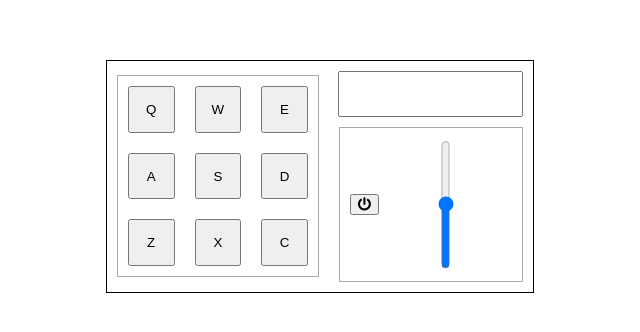
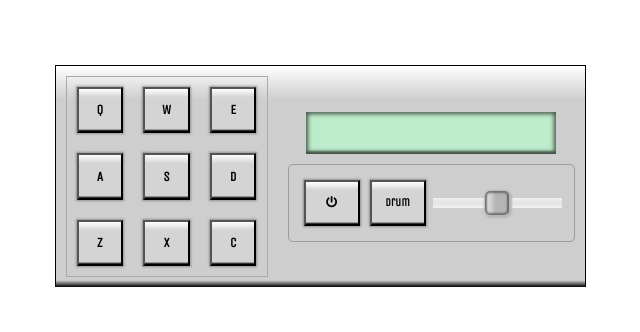
Before and after one commit to sauravk7077/drumbeat_machine, a React app: page / in a window 1280 px wide. Shown: the part 232-564 px from the top of the page, without its empty margins (320-960 px from the left). Built offline with nearby package versions, Linux system fonts and the light colour scheme.

Commit message:
added electric mode

```diff
--- a/src/Components/Button.js
+++ b/src/Components/Button.js
@@ -6,6 +6,7 @@ class Button extends React.Component{
         this.handleClick = this.handleClick.bind(this);
         this.playSound = this.playSound.bind(this);
         this.handleKeyPress = this.handleKeyPress.bind(this);
+        this.reloadTrack = this.reloadTrack.bind(this);
     }
     componentDidMount() {
         document.addEventListener('keydown', this.handleKeyPress);
@@ -30,12 +31,18 @@ class Button extends React.Component{
             audio.play();
         this.props.onClick();
     }
+
+    reloadTrack() {
+        let audio = document.getElementById(this.props.data.keyCode).firstElementChild
+        audio.load();
+        audio.play();
+    }
     render() {
+        let src = this.props.mode === 'drum'? "./audio/drum/": "./audio/electric/"
         const {keyCode, fileName, name} = this.props.data;
         return (
-            <button data-name={this.props.name} className="drum-pad" id={keyCode} onClick={this.handleClick} disabled={this.props.disabled}>{keyCode}
-                <audio>
-                    <source src={`./audio/drum/${fileName}`}/>
+            <button data-name={name} className="drum-pad" id={keyCode} onClick={this.handleClick} disabled={this.props.disabled}>{keyCode}
+                <audio onChange={this.reloadTrack} src={`${src}${fileName}`}>
                 </audio>
             </button>
         )
--- a/src/Components/Container.js
+++ b/src/Components/Container.js
@@ -15,10 +15,10 @@ class Container extends React.Component{
             mode: "drum",
             display: ""
         }
-        this.ref = React.createRef();
         this.handlePower = this.handlePower.bind(this);
         this.handleVolume = this.handleVolume.bind(this);
         this.clickDrumPad = this.clickDrumPad.bind(this);
+        this.changeMode = this.changeMode.bind(this);
     }
     handlePower() {
         let screenText = ! this.state.power?"Power OFF":"Power ON";
@@ -30,9 +30,15 @@ class Container extends React.Component{
     }
     handleVolume(e) {
         this.setState({
-            display: `Volume ${e.target.value}`,
+            display: `Volume ${e.target.value}%`,
             volume: e.target.value
         })
+    }
+    changeMode(e) {
+        this.setState(s=>({
+            disabled: `${this.state.mode.toUpperCase()} MODE`,
+            mode: s.mode === 'drum'? 'electric': 'drum'
+        }));
     }
 
     clickDrumPad(id) {
@@ -47,16 +53,17 @@ class Container extends React.Component{
                 volume={this.state.volume}
                 data={e}disabled={this.state.power}
                 onClick={()=> {this.clickDrumPad(e.keyCode)}}
-                name={e.name}
+                mode={this.state.mode}
             />
         ));
         return(
             <div id="display">
                 <div className="btnGroup">{buttons}</div>
                 <div className="screenBox">
-                    <Screen value={this.state.display}/>
+                    <Screen disabled={this.state.power} value={this.state.display}/>
                     <div className="controls">
-                        <button onClick={this.handlePower}><i class="fas fa-power-off"></i></button>
+                        <button onClick={this.handlePower}><i className="fas fa-power-off"></i></button>
+                        <button onClick={this.changeMode}>{this.state.mode}</button>
                         <Slider onChange={this.handleVolume}/>
                     </div>
                 </div>
--- a/src/Components/Screen.js
+++ b/src/Components/Screen.js
@@ -2,7 +2,7 @@ import React from "react";
 
 function Screen(props){
     return(
-        <input id="screen" readOnly value={props.value}></input>
+        <input disabled={props.disabled} id="screen" readOnly value={props.value}></input>
     )
 }
 
--- a/src/Components/Slider.js
+++ b/src/Components/Slider.js
@@ -19,7 +19,7 @@ class Slider extends React.Component {
 
     render() {
         return (
-            <input type="range" min="0" max="100" value={this.state.value} step="1" orient="vertical" onChange={this.handeChange}/>
+            <input className="slider" type="range" min="0" max="100" value={this.state.value} step="1" orient="vertical" onChange={this.handeChange}/>
         )
     }
 }
--- a/src/musicData.js
+++ b/src/musicData.js
@@ -49,49 +49,49 @@ export const drum = [
 
 export const misc = [
     {
-        name: "Heater 1",
-        keyCode: "K",
-        fileName: "HEATER-1.mp3"
+        name: "Arc Welder",
+        keyCode: "Q",
+        fileName: "arc1.mp3"
     },
     {
-        name: "Heater 2",
+        name: "Electric",
         keyCode: "W",
-        fileName: "HEATER-2.mp3"
+        fileName: "Electic.mp3"
     },
     {
-        name: "Heater 3",
+        name: "Electric Drill",
         keyCode: "E",
-        fileName: "HEATER-3.mp3"
+        fileName: "electricdrill.mp3"
     },
     {
-        name: "Heater 4",
+        name: "Electric Guitar",
         keyCode: "A",
-        fileName: "HEATER-4_1.mp3"
+        fileName: "electricguitar.mp3"
     },
     {
-        name: "Clap",
+        name: "E Spark",
         keyCode: "S",
-        fileName: "HEATER-6.mp3"
+        fileName: "espark.mp3"
     },
     {
-        name: "Open HH",
+        name: "Typing",
         keyCode: "D",
-        fileName: "Dsc_Oh.mp3"
+        fileName: "key7.mp3"
     },
     {
-        name: "Kick n' Hat",
+        name: "Keyboard",
         keyCode: "Z",
-        fileName: "Kick_n_Hat.mp3"
+        fileName: "keyboard3.mp3"
     },
     {
-        name: "Kick",
+        name: "Meccanno",
         keyCode: "X",
-        fileName: "RP4_KICK_1.mp3"
+        fileName: "Meccano_Clockwork_Motor_Running_3sec.mp3"
     },
     {
-        name: "Closed HH",
+        name: "Printer",
         keyCode: "C",
-        fileName: "Cev_H2.mp3"
+        fileName: "Printer05.mp3"
     }
 
 ]
--- a/src/styles/Container.css
+++ b/src/styles/Container.css
@@ -1,10 +1,13 @@
+@import url('https://fonts.googleapis.com/css2?family=Press+Start+2P&family=Unica+One&display=swap');
 
 #display{
     display: flex;
-    border: 1px solid #000;
     flex-wrap: wrap;
     justify-content: center;
     align-items: center;
+    background: linear-gradient(to bottom,#fff 0%, #cecece 15%, #cecece 97%, #000 100%);
+    border: 1px solid #000;
+    border-bottom: none;
 }
 
 
@@ -12,7 +15,8 @@
     display: flex;
     justify-content: center;
     align-items: center;
-    border: 1px solid #aaa;
+    border: 1px solid #9c9c9c;
+    border-radius: 5px;
     margin: 10px;
     padding: 10px;
 }
@@ -34,9 +38,45 @@
     margin: 10px;
 }
 
+button{
+    position: relative;
+    outline: none;
+    background: linear-gradient(to bottom, rgba(255,255,255,1) 0%, rgba(212,212,212,1) 20%, rgba(212,212,212,1) 95%, rgba(0,0,0,1) 100%);
+    transition: all 100ms;
+    box-shadow: rgba(85, 85, 85, 0.5) 0 0 2px 1px;
+    font-family: 'Unica One', cursive;
+    font-weight: 800;
+}
+
+button:active{
+    left: 1px;
+    top: 1px;
+    outline: none;
+}
+
+.controls > button{
+    width: 40px;
+    height: 40px;
+    box-sizing: content-box;
+    font-size: 0.7em;
+    margin: 5px;
+}
+
 #screen{
+    width: 80%;
+    font-family: 'Press Start 2P', cursive;
+    font-size:  0.5em;
+    color: #2b362e;
     margin: 10px auto;
     height: 40px;
     text-align: center;
     display: block;
+    border: none;
+    outline: none;
+    background: linear-gradient(to bottom, #fff 0%,#BDECCA 2%, #BDECCA 90%, #2b362e 100%);
+    box-shadow: #445548 0 0 4px 2px inset;
 }
+#screen:disabled{
+    background: linear-gradient(to bottom, #fff 0%,#8db197 2%, #8db197 90%, #2b362e 100%);
+    color: transparent;
+}
--- a/src/styles/Slider.css
+++ b/src/styles/Slider.css
@@ -1,21 +1,32 @@
-input[type=range] {
-    -webkit-appearance: slider-vertical; /* Hides the slider so that custom slider can be made */
-    background: transparent; /* Otherwise white in Chrome */
+.slider {
+   -webkit-appearance: none;  /* Override default CSS styles */
+    appearance: none;
+    height: 10px;
+    background: linear-gradient(to bottom,#fff 0%, #eeeeee 45%,#383838 50%, #eeeeee 55%, #fff 100%);
+    outline: none; /* Remove outline */
+    opacity: 0.7; /* Set transparency (for mouse-over effects on hover) */
+    -webkit-transition: .2s; /* 0.2 seconds transition on hover */
+    transition: opacity .2s;
   }
 
-  input[type=range]::-webkit-slider-thumb {
+  .slider::-webkit-slider-thumb {
     -webkit-appearance: none;
+    appearance: none;
+    width: 24px;
+    height: 24px;
+    border: 0;
+    border-radius: 5px;
+    background: linear-gradient(90deg,#fff 0%, #aaaaaa 45%, #aaaaaa 90%, #000 100%);
+    box-shadow: rgb(173, 173, 173) 1px 1px 2px 2px ,rgb(71, 71, 71) 0 0 2px 2px inset;
+    cursor: pointer;
   }
 
-  input[type=range]:focus {
-    outline: none; /* Removes the blue border. You should probably do some kind of focus styling for accessibility reasons though. */
+  .slider::-moz-range-thumb {
+    -webkit-appearance: none;
+    appearance: none;
+    width: 24px;
+    height: 24px;
+    border: 0;
+    background: red;
+    cursor: pointer;
   }
-
-input[type=range]::-ms-track {
-    cursor: pointer;
-
-    /* Hides the slider so custom styles can be added */
-    background: transparent;
-    border-color: transparent;
-    color: transparent;
-  }
```
Also changed, not shown: 9 other files.
